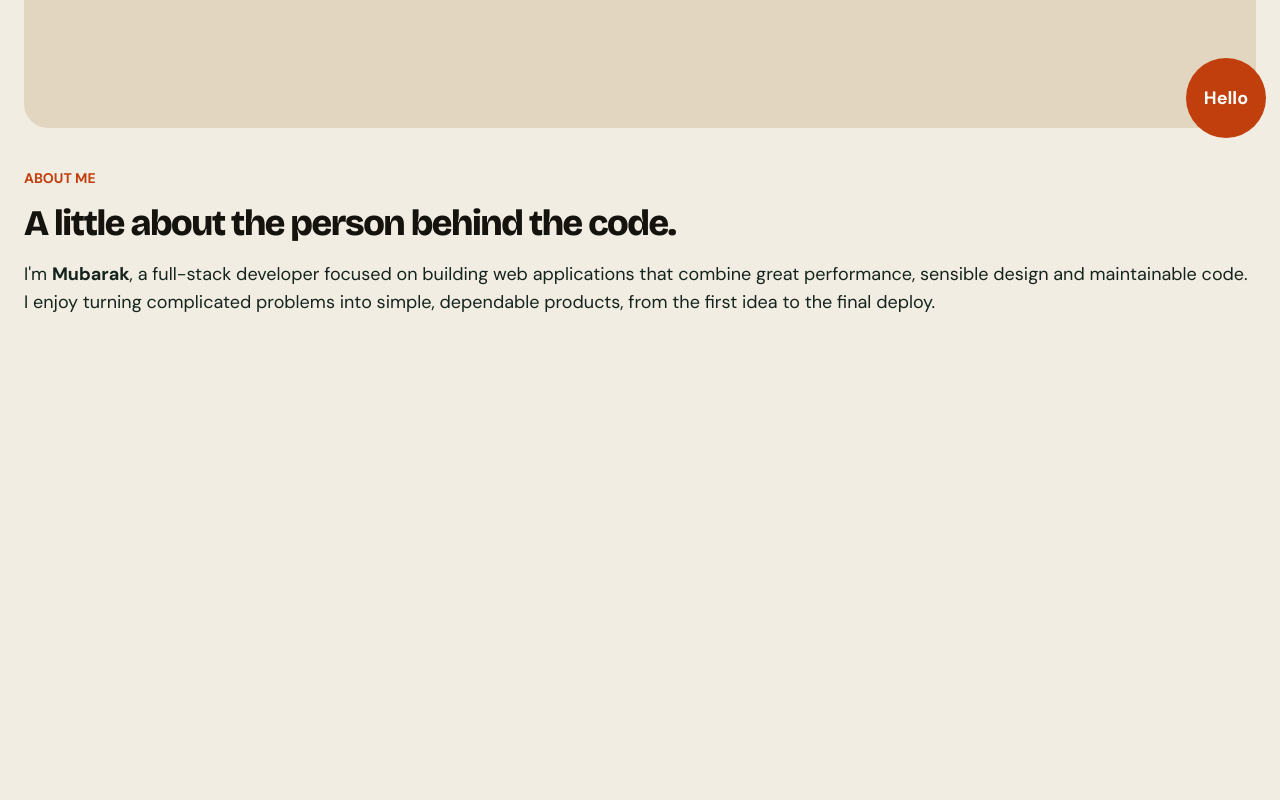
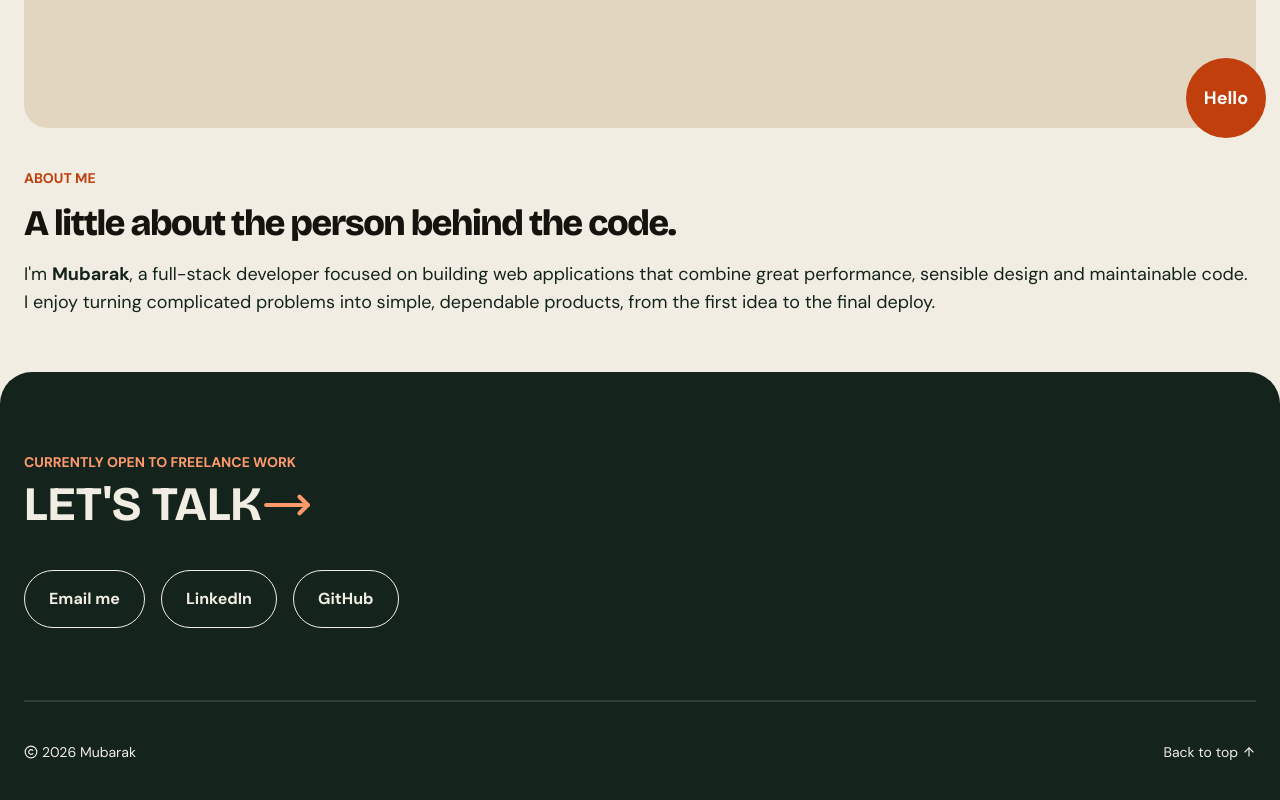
Before and after one commit to MubarakAfolabi/my-portfolio, a Next.js app: page / in a window 1280 px wide. Shown: the part 2698-3498 px from the top of the page. Before the commit the page ends 3046 px from the top, so only its background shows below. Built offline with nearby package versions, Linux system fonts and the light colour scheme.

Commit message:
Add Footer component

```diff
--- a/app/page.tsx
+++ b/app/page.tsx
@@ -2,14 +2,16 @@ import AboutMe from "@/component/home/AboutMe";
 import Hero from "@/component/home/Hero";
 import SelectedWork from "@/component/home/SelectedWork";
 import SkillsStrip from "@/component/home/SkillsStrip";
+import Footer from "@/component/layout/Footer";
 
 export default function Home() {
   return (
-    <main className="flex flex-col gap-14 mt-8 mb-8">
+    <main className="flex flex-col gap-14 mt-8">
       <Hero />
       <SkillsStrip />
       <SelectedWork />
       <AboutMe />
+      <Footer />
     </main>
   );
 }
--- /dev/null
+++ b/component/layout/Footer.tsx
@@ -0,0 +1,54 @@
+import { ArrowUp, CircleLetterC, MoveRight } from "lucide-react";
+import Link from "next/link";
+
+export default function Footer() {
+  return (
+    <footer className="flex flex-col gap-10 bg-secondary text-background px-6 pt-20 pb-10 rounded-t-4xl">
+      <div className="flex flex-col gap-2">
+        <div className="text-accent text-sm font-semibold">
+          CURRENTLY OPEN TO FREELANCE WORK
+        </div>
+        <Link href="#" className="font-heading font-bold flex text-5xl">
+          LET'S TALK{" "}
+          <span className="text-accent">
+            <MoveRight size={50} />
+          </span>
+        </Link>
+      </div>
+
+      <div className="flex items-center gap-4 flex-wrap">
+        <a
+          href="#"
+          className="font-semibold border border-backgound text-background hover:bg-background hover:text-secondary transition-all py-4 px-6 rounded-full cursor-pointer"
+        >
+          Email me
+        </a>
+        <a
+          href="#"
+          className="font-semibold border border-backgound text-background hover:bg-background hover:text-secondary transition-all py-4 px-6 rounded-full cursor-pointer"
+        >
+          LinkedIn
+        </a>
+        <a
+          href="#"
+          className="font-semibold border border-backgound text-background hover:bg-background hover:text-secondary transition-all py-4 px-6 rounded-full cursor-pointer"
+        >
+          GitHub
+        </a>
+      </div>
+
+      <hr className="border border-code-border mt-8" />
+
+      <div className="flex items-center justify-between text-sm">
+        <div className="flex items-center gap-1">
+          <CircleLetterC size={14} />
+          2026 Mubarak
+        </div>
+        <button className="flex items-center gap-1 hover:text-accent transition-all cursor-pointer">
+          Back to top
+          <ArrowUp size={14} />
+        </button>
+      </div>
+    </footer>
+  );
+}
```
